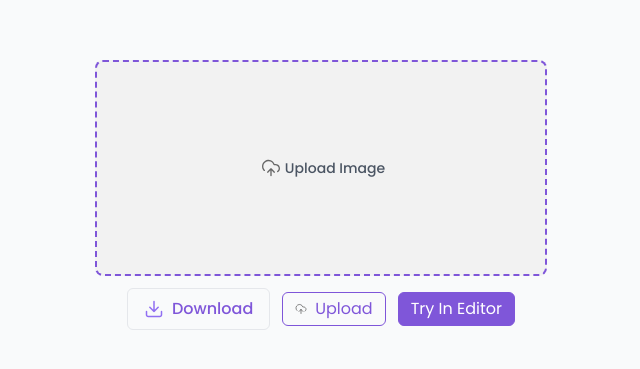
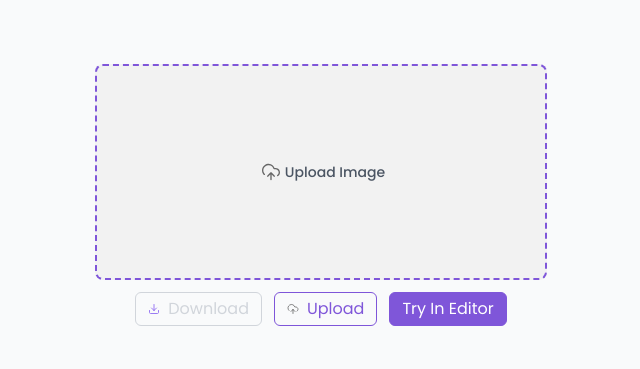
Before and after one commit to hisusqristos/tools, a React (Create React App) app: page /#/flip in a window 1280 px wide. Shown: the part 205-574 px from the top of the page, without its empty margins (319-959 px from the left). Built offline with nearby package versions, Linux system fonts and the light colour scheme.

Commit message:
:axe: downloadButton to separate file

```diff
--- a/src/reusable/DownloadButton.tsx
+++ b/src/reusable/DownloadButton.tsx
@@ -1,24 +1,22 @@
 import React from "react";
 
 interface DownloadButtonProps {
-  onClickAction: () => void;
+  downloadAction?: () => void;
   disabled?: boolean;
 }
 
 const DownloadButton: React.FC<DownloadButtonProps> = ({
-  onClickAction,
+  downloadAction,
   disabled = false
 }) => {
   return (
     <button
-      className={`flex items-center space-x-2 px-4 py-2 rounded-md border ${disabled ? 'border-gray-200 text-gray-400 cursor-not-allowed' : 'border-gray-200 text-purple-600 hover:border-purple-600 cursor-pointer'}`}
-      onClick={onClickAction}
-      disabled={disabled}
+      className={`flex items-center space-x-2 px-3 py-1 rounded-md border ${downloadAction ? 'border-purple-600  text-purple-600' : 'border-gray-300 text-gray-300'}`}
+      onClick={downloadAction}
+      disabled={!downloadAction}
     >
-      <span className="w-5 h-5">
-        <img src="assets/download.svg" alt="Download" className="w-full h-full" />
-      </span>
-      <span className="font-medium">Download</span>
+      <img className="size-3 text-white" src="assets/download.svg" alt="Download" />
+      <span className="text-small font-sans">Download</span>
     </button>
   );
 };
```
